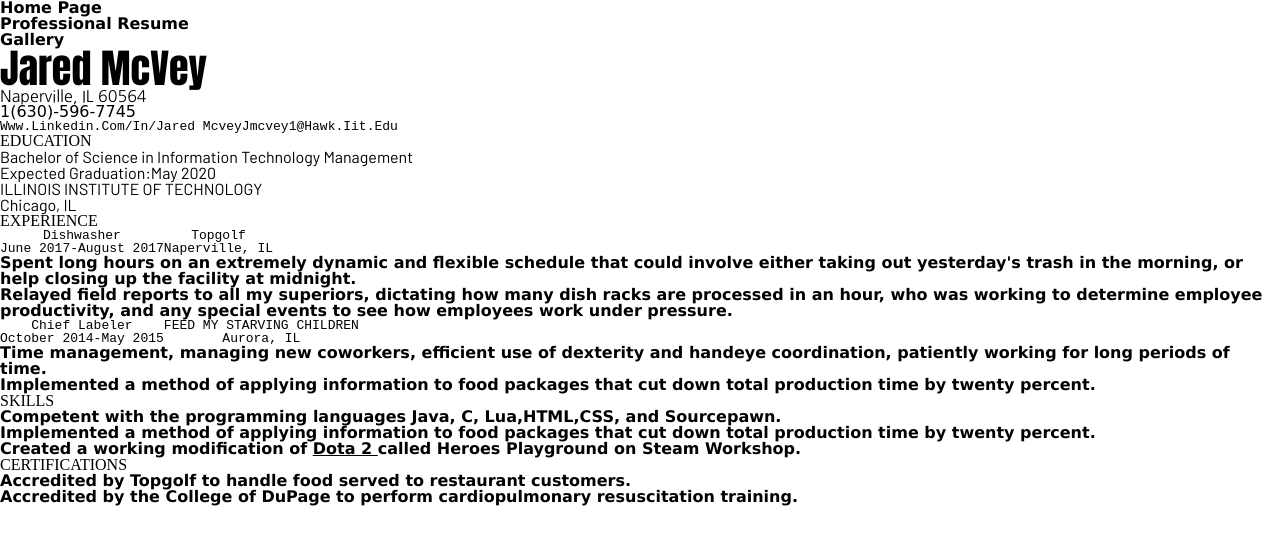
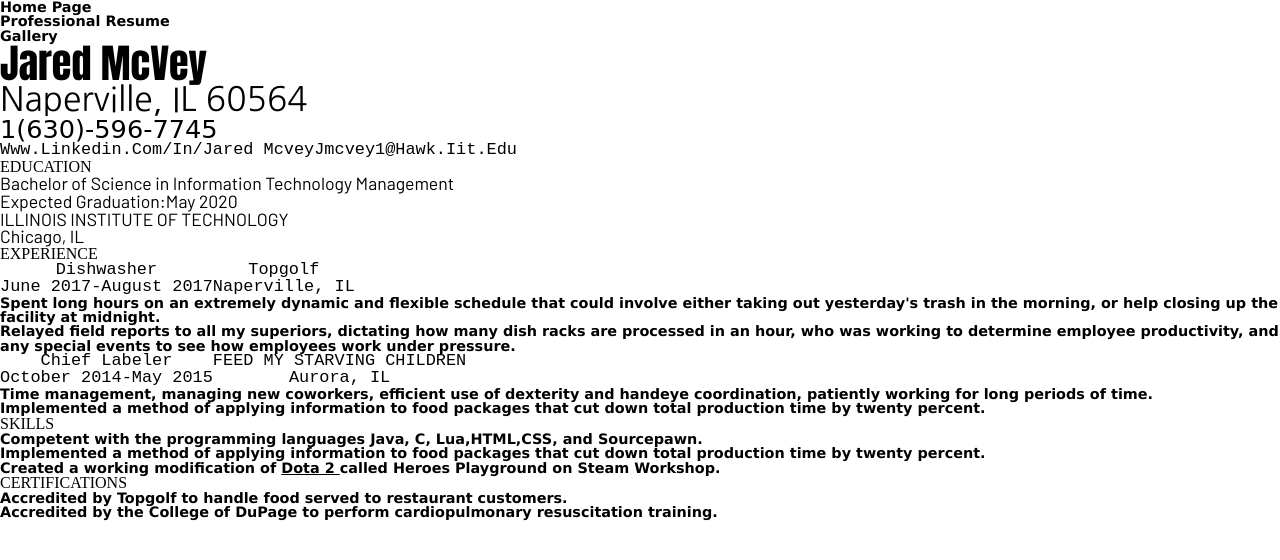
Before and after one commit to Darthseid/ITM_361_Project_Two, a plain HTML site: page resume.html in a window 1280 px wide. Drawn offline with Linux system fonts and the light colour scheme; a web font is replaced by a local one.

Commit message:
fixed weight for css validation.

```diff
--- a/Style.css
+++ b/Style.css
@@ -1,6 +1,13 @@
+
 #galleries
 {
     background-color: pink;
+}
+
+#logo
+{
+	width:45%;
+	margin:1em;
 }
 
 h1 {
@@ -8,53 +15,45 @@ h1 {
 	font-size: 2.5em;
 	font-style: normal;
 	font-variant: normal;
-	font-weight: 500;
+	font-weight: normal;
 }
 
 h2 {
 	font-family: "Nanum Gothic", Times New Roman, serif;
-	font-size: 2.1 em;
+	font-size: 2.1em;
 	font-style: inherit;
 	font-variant: inherit;
-	font-weight: 500;
-}
-
-#logo
-{
-	width:90%;
-	margin:1em;
+	font-weight: normal;
 }
 
 h3{
 	font-family: cursive;
-	font-size: 1.6 em;
+	font-size: 1.6em;
 	font-style: normal;
 	font-variant: normal;
-	font-weight: 500;
+	font-weight: normal;
 }
 
 p {
 	font-family: 'Barlow', Helvetica, sans-serif;
-	font-size: 1.1 em;
+	font-size: 1.1em;
 	font-style: normal;
 	font-variant: normal;
-	font-weight: 450;
+	font-weight: lighter;
 }
-
 
 ul li{
 	font-family: "Volkorn SC", Verdana, sans-serif;
-	font-size:  0.9 em;
+	font-size:  0.9em;
 	font-style: normal;
 	font-variant: inherit;
-	font-weight: 600;
+	font-weight: bold;
 }
-
 
 table{
 	text-align: center;
 	text-transform:capitalize;
 	font-family: monospace;
-	font-size: 1.3 em;
-	font-weight: 460;
+	font-size: 1.3em;
+	font-weight: lighter;
 }
```
